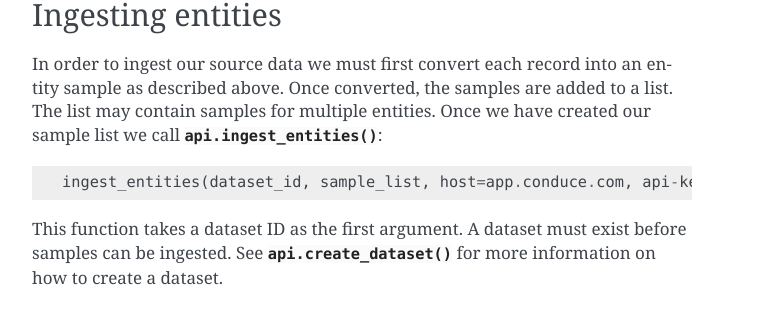
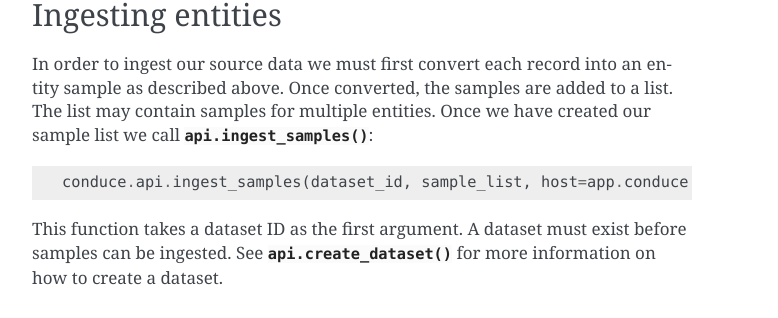
Before and after one commit to ConduceInc/conduce-python-api, a Sphinx documentation site: the page built from doc/source/conduce-entities.rst, in a window 1280 px wide and 900 px high, scrolled down 2463 px. Shown: the part 133-451 px from the top of the window, without its empty margins (388-1166 px from the left). Built offline with Sphinx 7.4.7, drawn with Linux system fonts in a browser that asks for light colours; formulas are drawn with MathJax 3.

Commit message:
Changed `ingest_entities` to `ingest_samples`

```diff
--- a/doc/source/conduce-entities.rst
+++ b/doc/source/conduce-entities.rst
@@ -119,9 +119,9 @@ More :ref:`example sample definitions <entity-sample-definitions>`
 Ingesting entities
 ------------------
 
-In order to ingest our source data we must first convert each record into an entity sample as described above.  Once converted, the samples are added to a list.  The list may contain samples for multiple entities.  Once we have created our sample list we call :py:func:`api.ingest_entities`::
+In order to ingest our source data we must first convert each record into an entity sample as described above.  Once converted, the samples are added to a list.  The list may contain samples for multiple entities.  Once we have created our sample list we call :py:func:`api.ingest_samples`::
 
-    ingest_entities(dataset_id, sample_list, host=app.conduce.com, api-key=00000000-0000-0000-0000-000000000000)
+    conduce.api.ingest_samples(dataset_id, sample_list, host=app.conduce.com, api-key=00000000-0000-0000-0000-000000000000)
 
 This function takes a dataset ID as the first argument.  A dataset must exist before samples can be ingested.  See :py:func:`api.create_dataset` for more information on how to create a dataset.
 
```
